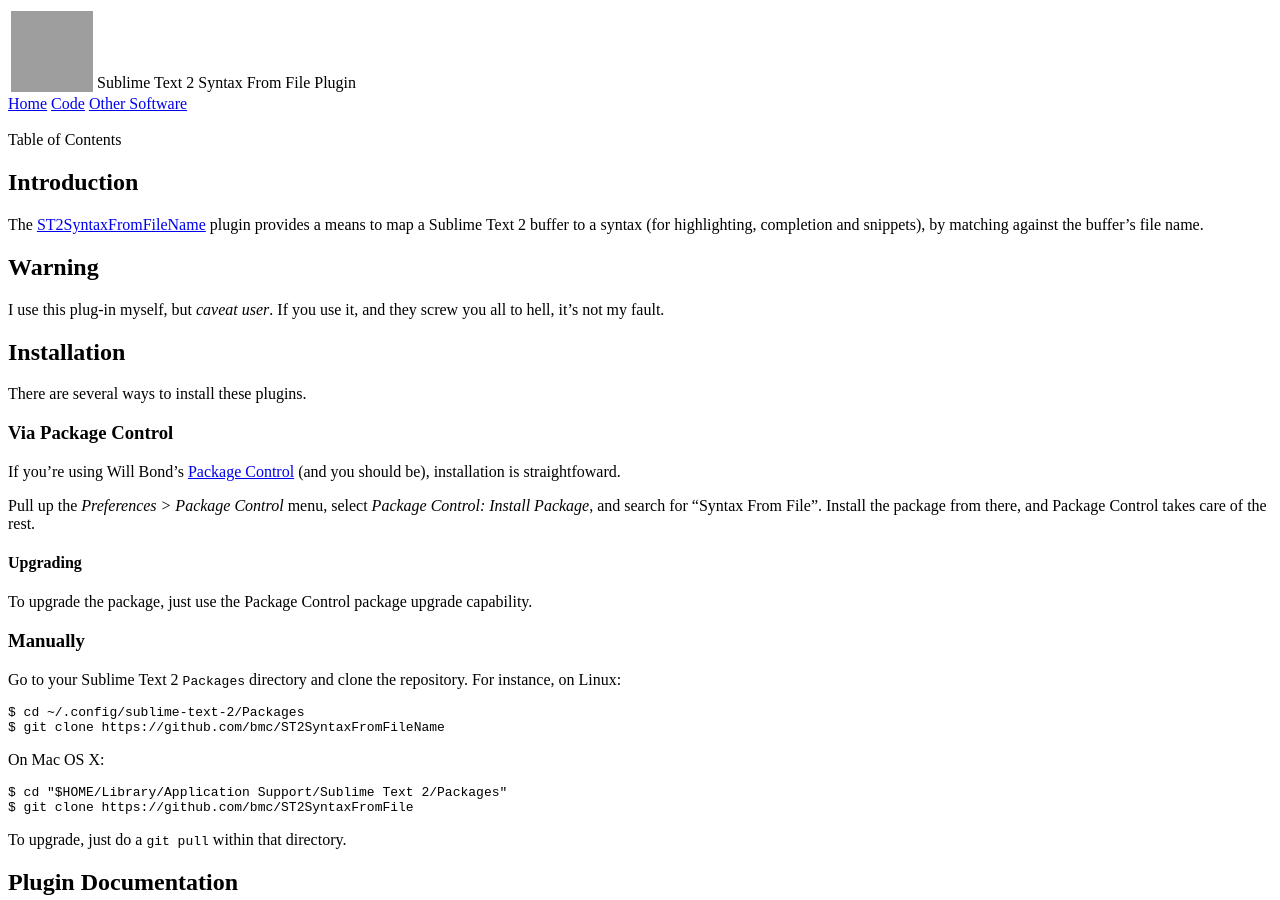
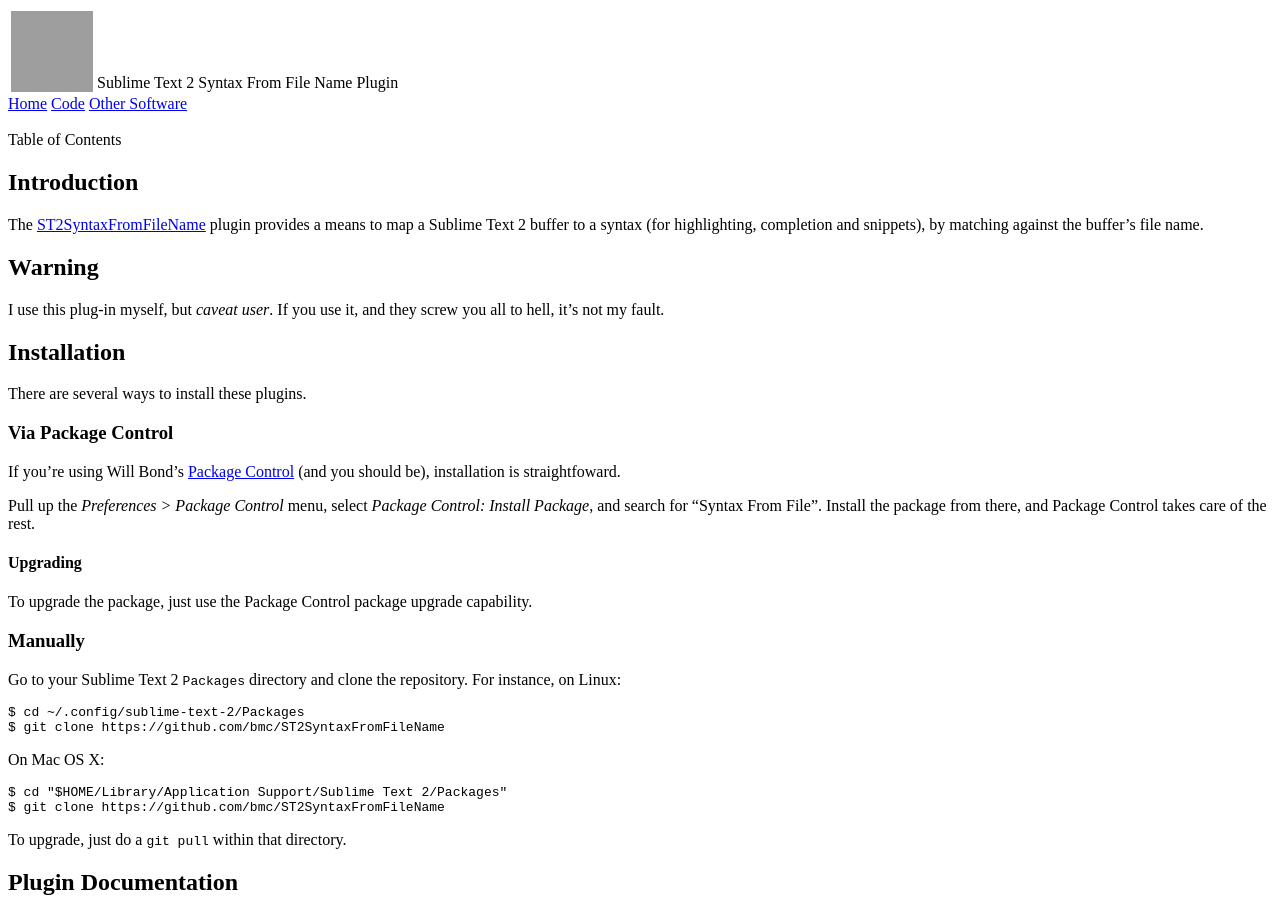
Before and after one commit to bmc/ST2SyntaxFromFileName, a Jekyll site: the page built from index.md, in a window 1280 px wide. Shown: the top 900 px of the page. Built offline with Jekyll 4.4.1, drawn with Linux system fonts in a browser that asks for light colours.

Commit message:
Name change in title, too

```diff
--- a/index.md
+++ b/index.md
@@ -1,5 +1,5 @@
 ---
-title: Sublime Text 2 Syntax From File Plugin
+title: Sublime Text 2 Syntax From File Name Plugin
 layout: withTOC
 ---
 
@@ -50,7 +50,7 @@
 On Mac OS X:
 
     $ cd "$HOME/Library/Application Support/Sublime Text 2/Packages"
-    $ git clone https://github.com/bmc/ST2SyntaxFromFile
+    $ git clone https://github.com/bmc/ST2SyntaxFromFileName
 
 To upgrade, just do a `git pull` within that directory.
 
```
